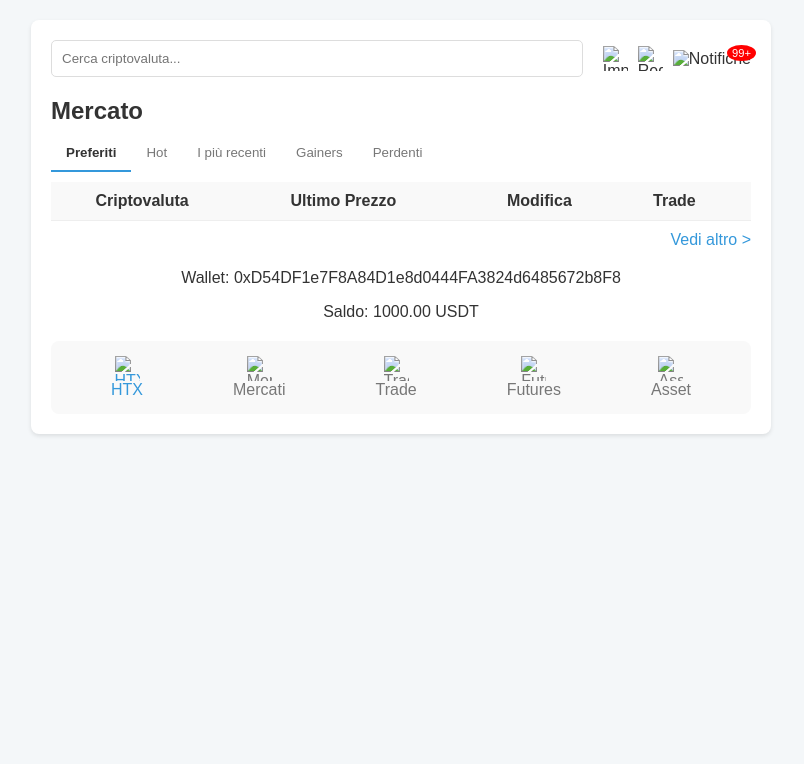
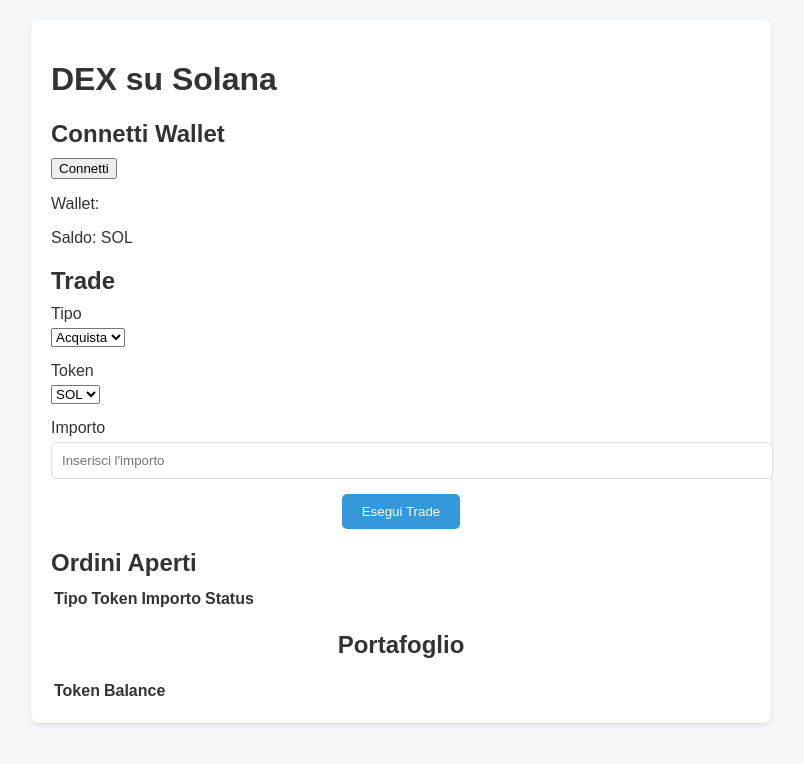
Before and after one commit to Krustycoin0/Wallet-crypto-, a plain HTML site: page index.html in a window 1280 px wide. Shown: the whole page, without its empty margins (239-1043 px from the left). Drawn offline with Linux system fonts and the light colour scheme; no server answers.

Commit message:
Update index.html

```diff
--- a/index.html
+++ b/index.html
@@ -3,85 +3,75 @@
 <head>
     <meta charset="UTF-8">
     <meta name="viewport" content="width=device-width, initial-scale=1.0">
-    <title>Trading Crypto</title>
+    <title>DEX su Solana</title>
     <link rel="stylesheet" href="style.css">
 </head>
 <body>
     <div class="container">
-      <div class="header">
-            <input type="text" id="search-crypto" placeholder="Cerca criptovaluta...">
-           <div class="header-icons">
-               <img src="settings-icon.png" alt="Impostazioni" class="icon" >
-                <img src="gift-icon.png" alt="Regali" class="icon">
-               <div class="notification-icon">
-                 <img src="notification-icon.png" alt="Notifiche" class="icon" >
-                 <span class="notification-badge">99+</span>
-               </div>
-          </div>
-       </div>
-        <h2>Mercato</h2>
-        <div class="tabs">
-            <button class="tab active" onclick="showTab('preferiti')">Preferiti</button>
-             <button class="tab" onclick="showTab('hot')">Hot</button>
-            <button class="tab" onclick="showTab('recenti')">I più recenti</button>
-             <button class="tab" onclick="showTab('gainers')">Gainers</button>
-             <button class="tab" onclick="showTab('perdenti')">Perdenti</button>
+        <h1>DEX su Solana</h1>
+
+        <div class="wallet-section">
+            <h2>Connetti Wallet</h2>
+           <button id="connect-button">Connetti</button>
+          <p>Wallet: <span id="wallet-address"></span></p>
+        <p>Saldo: <span id="wallet-balance"></span> SOL</p>
         </div>
-         <table class="crypto-table">
+
+        <div class="trade-section">
+            <h2>Trade</h2>
+          <div class="form-group">
+                 <label for="trade-type">Tipo</label>
+                <select id="trade-type">
+                    <option value="buy">Acquista</option>
+                    <option value="sell">Vendi</option>
+                </select>
+             </div>
+            <div class="form-group">
+                <label for="token-select">Token</label>
+                <select id="token-select">
+                    <option value="SOL">SOL</option>
+                    <!-- Altri token saranno aggiunti dinamicamente con JS -->
+                </select>
+            </div>
+             <div class="form-group">
+                <label for="trade-amount">Importo</label>
+                 <input type="number" id="trade-amount" placeholder="Inserisci l'importo">
+             </div>
+            <div class="form-group">
+                <button id="trade-button">Esegui Trade</button>
+            </div>
+        </div>
+
+        <div class="orders-section">
+            <h2>Ordini Aperti</h2>
+           <table class="orders-table">
+                <thead>
+                    <tr>
+                        <th>Tipo</th>
+                        <th>Token</th>
+                        <th>Importo</th>
+                         <th>Status</th>
+                     </tr>
+                </thead>
+                <tbody id="orders-body">
+
+                </tbody>
+            </table>
+
+        </div>
+        <div class="wallet-info">
+           <h2>Portafoglio</h2>
+        </div>
+        <table class="wallet-table">
             <thead>
                 <tr>
-                     <th></th>
-                    <th>Criptovaluta</th>
-                    <th>Ultimo Prezzo</th>
-                    <th>Modifica</th>
-                     <th>Trade</th>
+                    <th>Token</th>
+                    <th>Balance</th>
                 </tr>
             </thead>
-            <tbody id="crypto-list">
-            </tbody>
+            <tbody id="wallet-body"></tbody>
         </table>
-           <a href="#" class="view-more">Vedi altro ></a>
-         <div class="wallet-info">
-             <p>Wallet: <span id="wallet-address">0xD54DF1e7F8A84D1e8d0444FA3824d6485672b8F8</span></p>
-              <p>Saldo: <span id="wallet-balance">0</span> USDT</p>
-           </div>
-        <div class="bottom-nav">
-             <div class="nav-item active">
-               <img src="home-icon.png" alt="HTX" class="nav-icon">
-               <span>HTX</span>
-            </div>
-            <div class="nav-item">
-                <img src="market-icon.png" alt="Mercati" class="nav-icon">
-                <span>Mercati</span>
-            </div>
-            <div class="nav-item">
-                <img src="trade-icon.png" alt="Trade" class="nav-icon">
-                <span>Trade</span>
-            </div>
-            <div class="nav-item">
-                <img src="futures-icon.png" alt="Futures" class="nav-icon">
-                <span>Futures</span>
-            </div>
-            <div class="nav-item">
-                <img src="asset-icon.png" alt="Asset" class="nav-icon">
-                <span>Asset</span>
-           </div>
-        </div>
-     <div class="trade-modal" id="tradeModal">
-             <div class="trade-content">
-                <span class="close-button" onclick="closeTradeModal()">×</span>
-                 <h2>Trade</h2>
-                    <p>Criptovaluta: <span id="trade-crypto"></span></p>
-                 <div class="form-group">
-                     <label for="trade-amount">Importo (USDT):</label>
-                     <input type="number" id="trade-amount" placeholder="Inserisci importo">
-                 </div>
-                 <div class="form-group">
-                     <button onclick="executeTrade()">Trade</button>
-                 </div>
-             </div>
-        </div>
-    </div>
+     </div>
 
     <script src="script.js"></script>
 </body>
```
